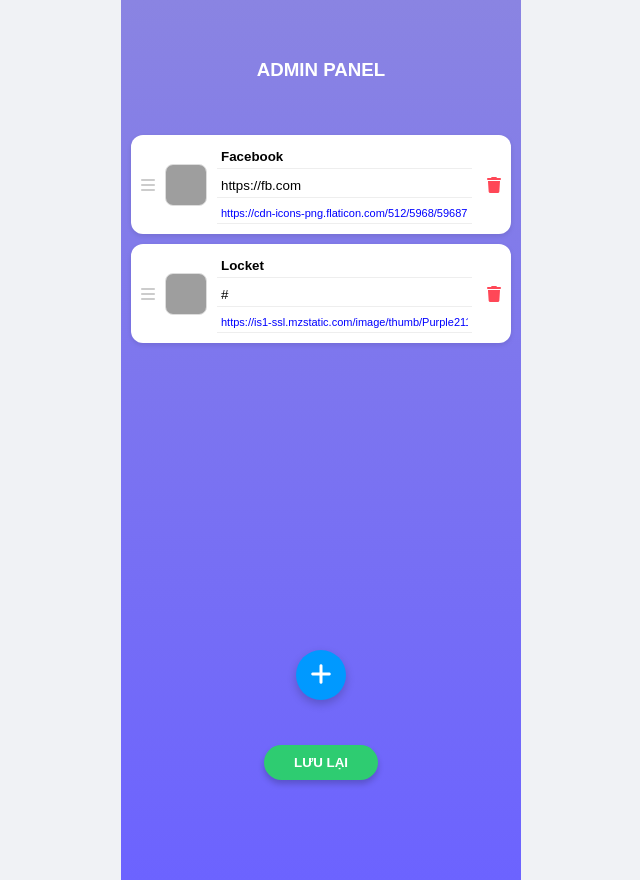
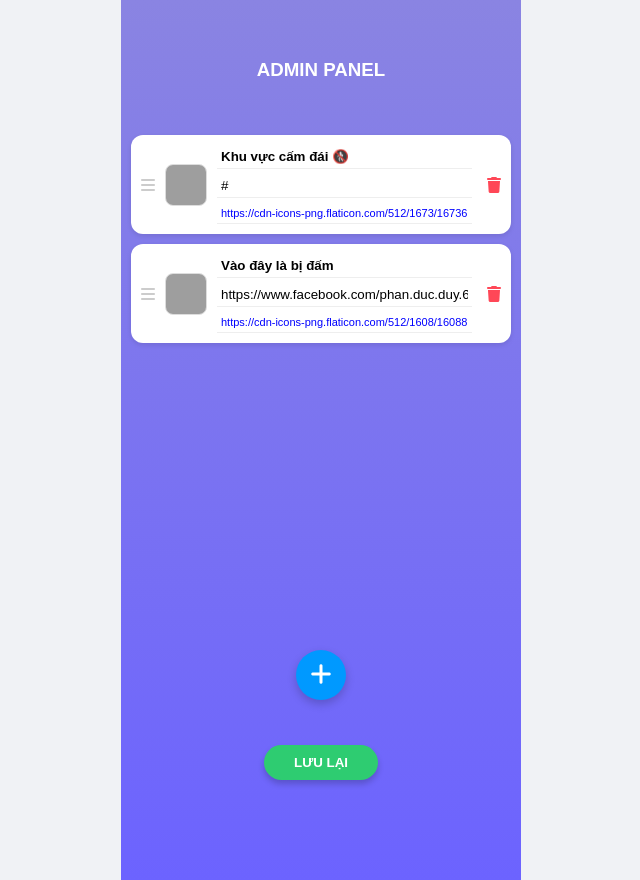
Before and after one commit to phanducduy6/duychute, a plain HTML site: page admin.html in a window 1280 px wide. Shown: the whole page, without its empty margins (319-959 px from the left). Drawn offline with nearby package versions, Linux system fonts and the light colour scheme; grey boxes are pictures that could not be loaded.

Commit message:
Update admin.html

```diff
--- a/admin.html
+++ b/admin.html
@@ -49,10 +49,20 @@
     <script src="https://cdnjs.cloudflare.com/ajax/libs/Sortable/1.15.0/Sortable.min.js"></script>
     <script>
         // Mặc định có thêm trường 'img'
+                // Mặc định ban đầu sẽ hiện nút này
         let defaultLinks = [
-            { title: "Facebook", url: "https://fb.com", img: "https://cdn-icons-png.flaticon.com/512/5968/5968764.png" },
-            { title: "Locket", url: "#", img: "https://is1-ssl.mzstatic.com/image/thumb/Purple211/v4/d3/14/f3/d314f36a-241b-6435-0158-13204a923533/AppIcon-0-0-1x_U007emarketing-0-5-0-85-220.png/1200x630wa.png" }
+            {
+                title: "Khu vực cấm đái 🚷",
+                url: "#",
+                img: "https://cdn-icons-png.flaticon.com/512/1673/1673620.png"
+            },
+            {
+                title: "Vào đây là bị đấm",
+                url: "https://www.facebook.com/phan.duc.duy.6",
+                img: "https://cdn-icons-png.flaticon.com/512/1608/1608823.png"
+            }
         ];
+
 
         let links = JSON.parse(localStorage.getItem('myBioData')) || defaultLinks;
         const listContainer = document.getElementById('link-list');
```
